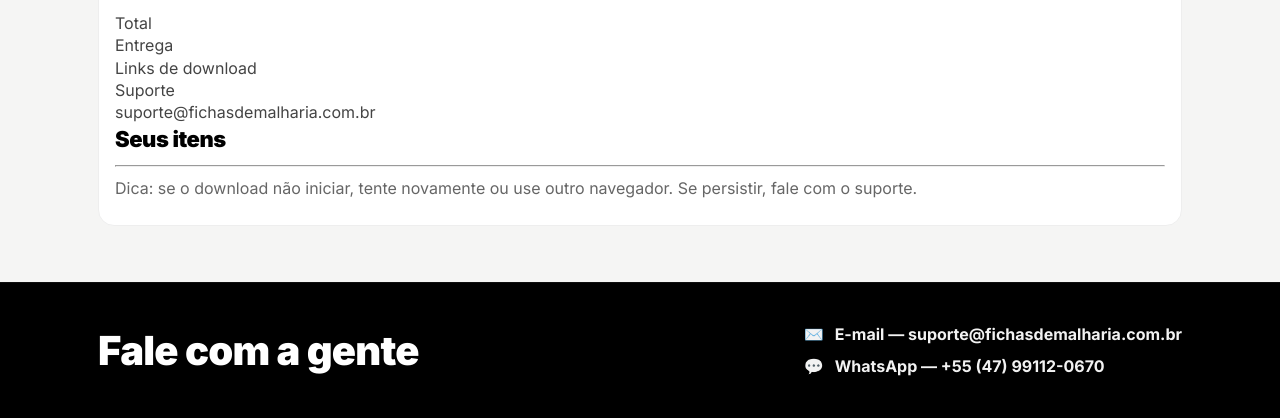
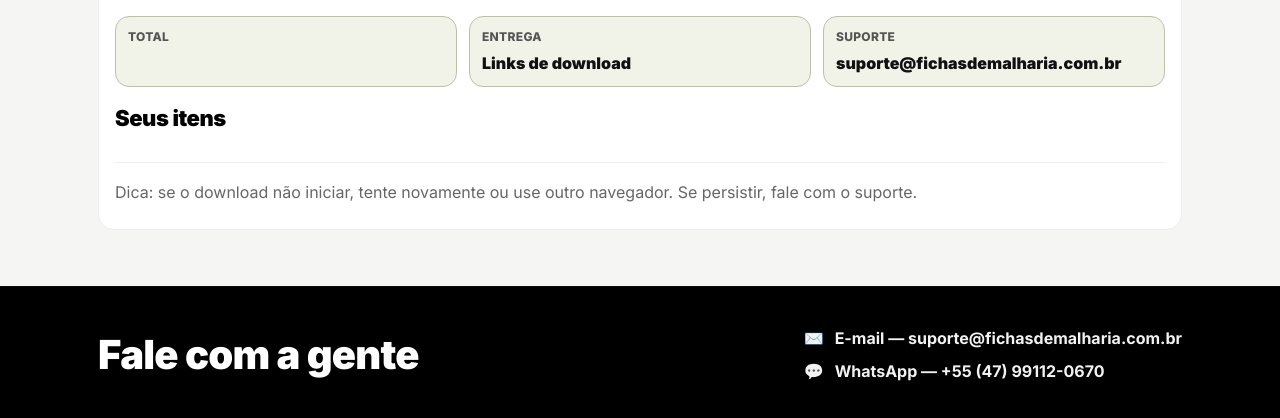
Before and after one commit to AdminAcheTece/FichasMalharia, a Flask app: template templates/minha_compra.html in a window 1280 px wide. Shown: the part 247-665 px from the top of the page. Run offline with Flask 3, Linux system fonts and the light colour scheme; the template is opened without the code that fills it, so the values that code supplies are empty; data comes from the database, SQL or seed files in the repository; some libraries are stand-ins or nearby versions.

Commit message:
Update minha_compra.html

```diff
--- a/templates/minha_compra.html
+++ b/templates/minha_compra.html
@@ -1,6 +1,99 @@
 {% extends "base.html" %}
 {% block title %}Minha compra | Fichas de Malharia{% endblock %}
 {% block content %}
+
+<style>
+  .card.legal{
+    background:#fff;
+    border:1px solid #eee;
+  }
+
+  /* KPIs */
+  .purchase-kpis{
+    margin-top:14px;
+    display:grid;
+    grid-template-columns:repeat(3, minmax(0, 1fr));
+    gap:12px;
+  }
+  @media (max-width:900px){
+    .purchase-kpis{ grid-template-columns:1fr; }
+  }
+  .kpi{
+    background: var(--olive-50);
+    border:1px solid var(--line-olive);
+    border-radius:14px;
+    padding:12px;
+  }
+  .kpi-label{
+    font-size:12px;
+    color:#555;
+    font-weight:800;
+    text-transform:uppercase;
+    letter-spacing:.3px;
+  }
+  .kpi-value{
+    margin-top:6px;
+    font-size:16px;
+    font-weight:900;
+    color:#111;
+    word-break:break-word;
+  }
+
+  /* Lista */
+  .purchase-list{
+    margin-top:10px;
+    display:flex;
+    flex-direction:column;
+    gap:10px;
+  }
+  .purchase-item{
+    display:flex;
+    align-items:center;
+    justify-content:space-between;
+    gap:12px;
+    padding:12px;
+    border:1px solid #eee;
+    border-radius:14px;
+    background:#fff;
+  }
+  @media (max-width:820px){
+    .purchase-item{ flex-direction:column; align-items:stretch; }
+  }
+
+  .purchase-main{ min-width:0; }
+  .purchase-title{
+    font-weight:900;
+    color:#111;
+  }
+  .purchase-meta{
+    margin-top:4px;
+    color:#444;
+    font-weight:700;
+    font-size:14px;
+  }
+
+  .purchase-actions{
+    display:flex;
+    align-items:center;
+    justify-content:flex-end;
+    gap:10px;
+    flex-wrap:wrap;
+  }
+  @media (max-width:820px){
+    .purchase-actions{ justify-content:flex-start; }
+  }
+
+  .divider{
+    border:0;
+    border-top:1px solid #eee;
+    margin:18px 0;
+  }
+
+  /* “Baixar” como CTA forte */
+  .purchase-actions .btn{
+    white-space:nowrap;
+  }
+</style>
 
 <div class="card legal">
   <h1>Minha compra</h1>
@@ -24,7 +117,7 @@
     </div>
   </div>
 
-  <h2>Seus itens</h2>
+  <h2 style="margin-top:16px;">Seus itens</h2>
 
   <div class="purchase-list">
     {% for it in itens %}
```
